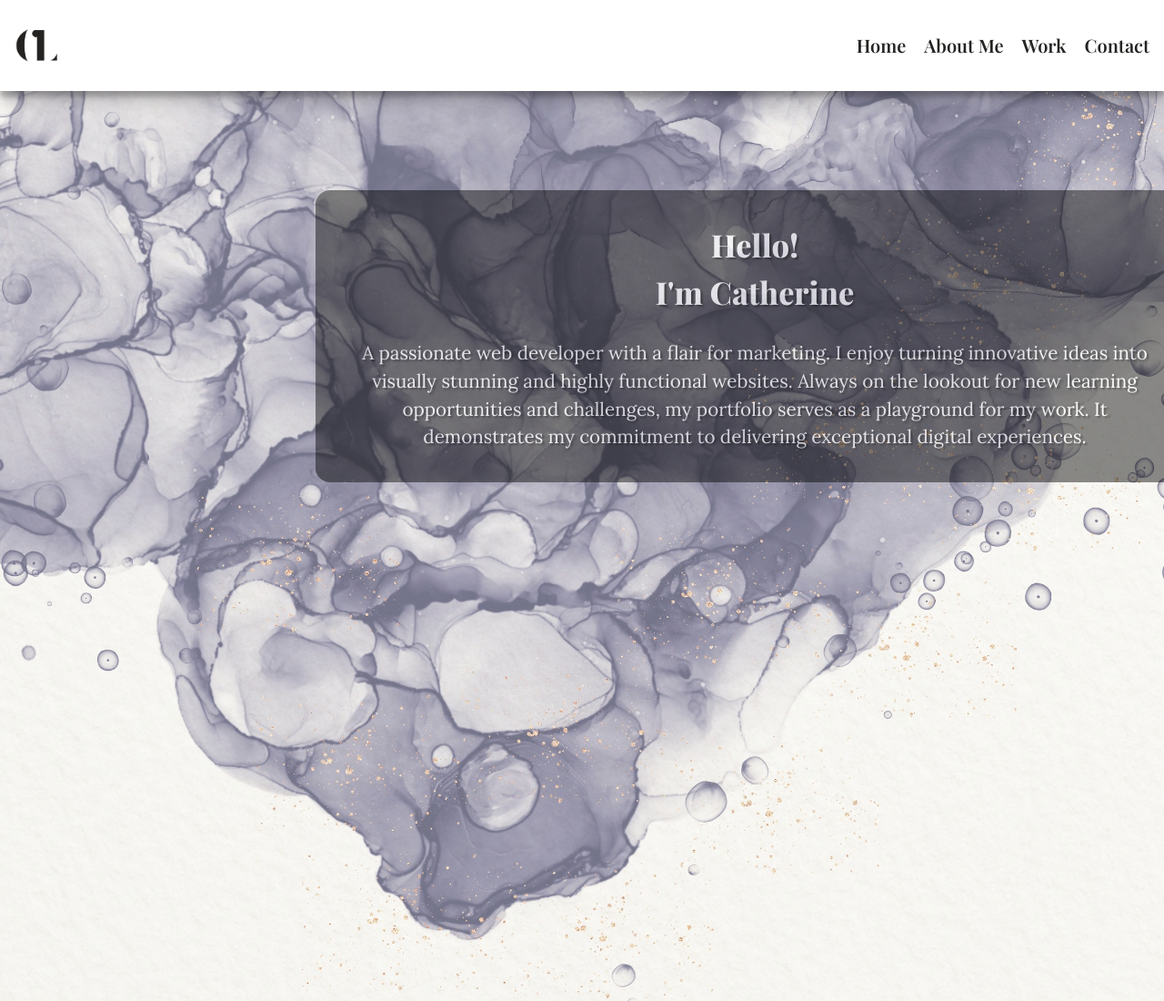
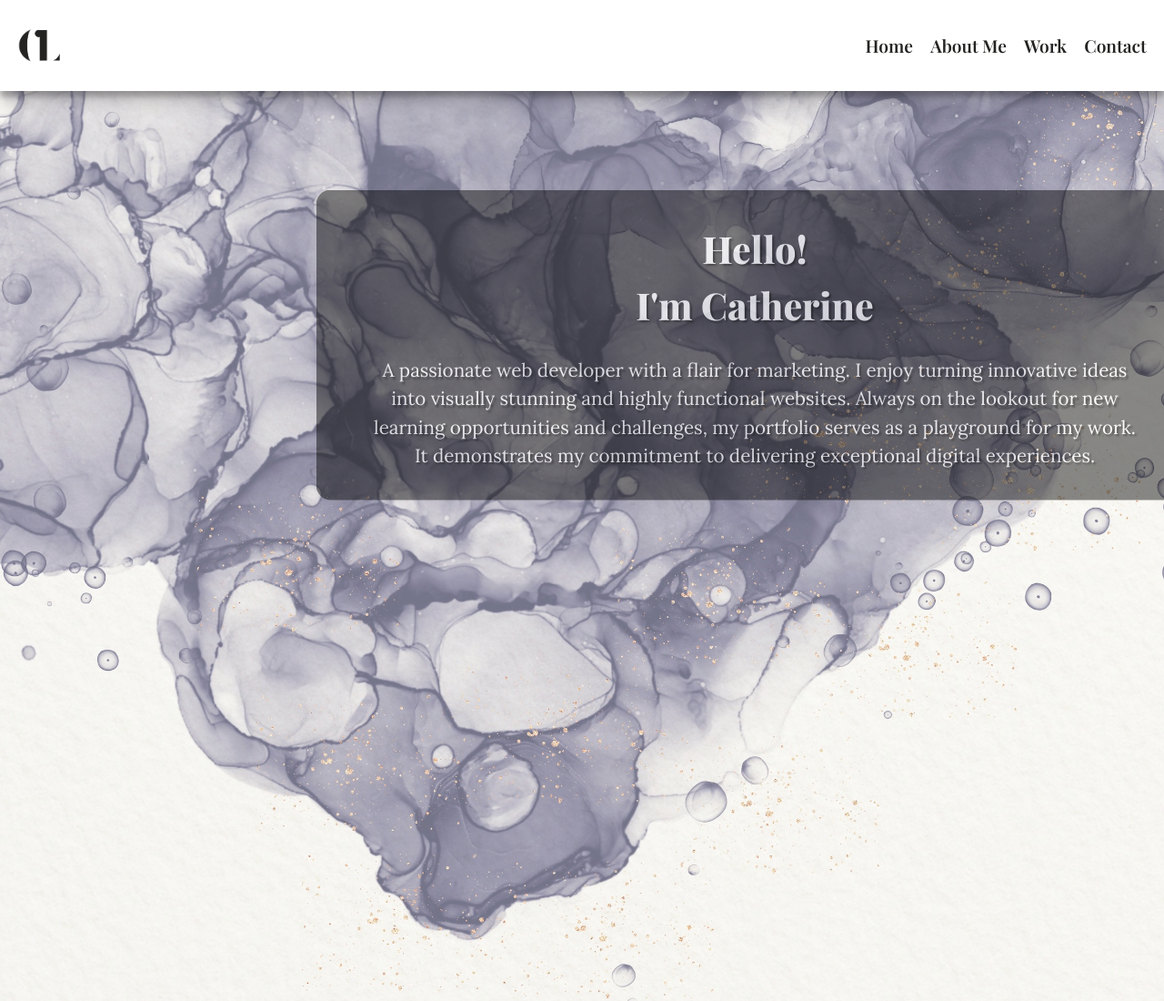
Before and after one commit to boba-milktea/catherine-lin, a website: page index.html in a window 1280 px wide. Shown: the top 1100 px of the page at 91% size. Drawn offline with nearby package versions, Linux system fonts and the light colour scheme; a web font is replaced by a local one.

Commit message:
adjust css to mobile first design

```diff
--- a/styles/style.css
+++ b/styles/style.css
@@ -21,12 +21,12 @@ html {
 
 .navbar {
   height: 100px;
-  padding: 0 1em;
+  padding: 0 0.5em;
   position: sticky;
   top: 0;
   z-index: 1000;
   display: flex;
-  justify-content: space-between;
+  justify-content: space-evenly;
   align-items: center;
   box-shadow: rgba(0, 0, 0, 0.19) 0px 10px 20px, rgba(0, 0, 0, 0.23) 0px 6px 6px;
 }
@@ -44,7 +44,7 @@ ul > li {
   display: inline;
   margin-left: 1em;
   font-family: "Playfair Display", serif;
-  font-size: 1.25rem;
+  font-size: 1rem;
   font-weight: 600;
   cursor: pointer;
   transition: all 0.3s;
@@ -106,24 +106,24 @@ section.hero {
   color: white;
   text-align: center;
   background-color: rgba(0, 0, 0, 70%);
-  max-width: 900px;
   border-radius: 15px;
   animation: fade-out linear;
   animation-timeline: view();
   animation-range: exit -500px;
 }
 
-.content h1 {
+h1 {
   font-family: "Playfair Display", serif;
   font-weight: 800;
-  font-size: 2.5vw;
+  font-size: 5vw;
   text-shadow: 2px 2px 2px #000;
 }
 
 .content p {
   margin-top: 1.25em;
   font-family: Lora, sans-serif;
-  font-size: 1.2rem;
+  font-size: 1rem;
+  padding: 0 1em;
   text-shadow: 2px 2px 2px #000;
 }
 
@@ -149,3 +149,28 @@ section.hero {
     scale: 3;
   }
 }
+
+/* ========== responsive design ========== */
+
+@media screen and (width >= 600px) {
+  .navbar {
+    justify-content: space-between;
+    padding: 0 1.2em;
+  }
+
+  ul > li {
+    font-size: 1.2rem;
+  }
+
+  h1 {
+    font-size: 3vw;
+  }
+
+  .content p {
+    font-size: 1.2rem;
+  }
+
+  .hero .content {
+    max-width: 900px;
+  }
+}
```
